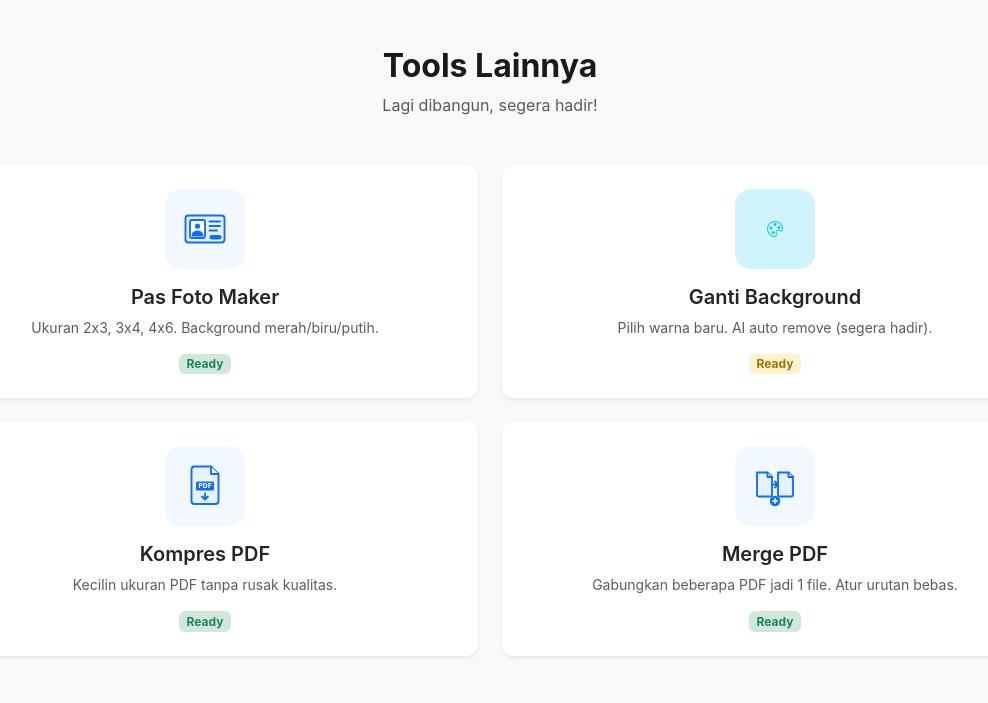
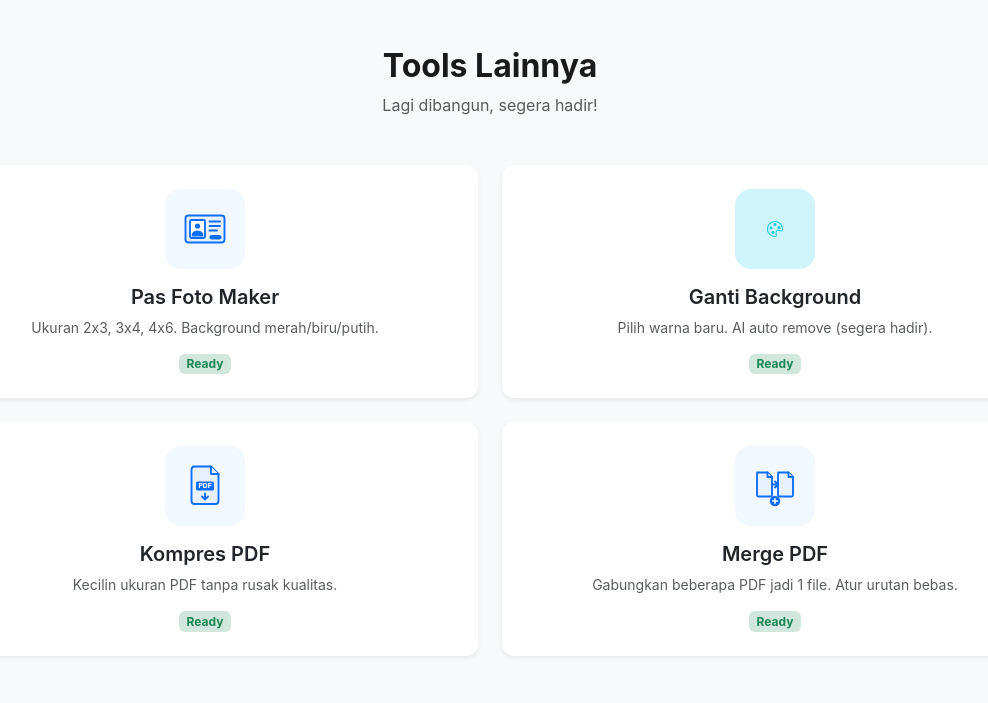
Before and after one commit to Aris0506/kompresfoto, a Flask app: page / in a window 1280 px wide. Shown: the part 1308-2011 px from the top of the page, without its empty margins (150-1138 px from the left). Run offline with Flask 3, Linux system fonts and the light colour scheme; some libraries are stand-ins or nearby versions.

Commit message:
feat: Ganti Background AI - Transformers.js + color picker hybrid + transparent PNG

```diff
--- a/templates/index.html
+++ b/templates/index.html
@@ -202,7 +202,7 @@
                             </div>
                             <h5 class="fw-semibold text-dark">Ganti Background</h5>
                             <p class="text-muted small mb-0">Pilih warna baru. AI auto remove (segera hadir).</p>
-                            <span class="badge bg-warning-soft text-warning mt-3">Ready</span>
+                            <span class="badge bg-success-soft text-success mt-3">Ready</span>
                         </div>
                     </div>
                 </a>
```
